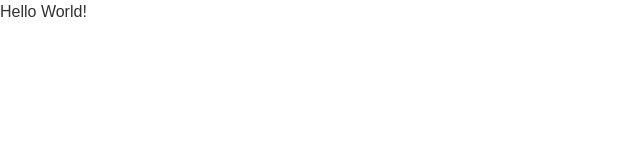
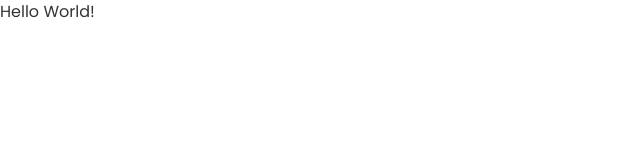
Before and after one commit to rodolfoHOk/fullstack-club.fullstack-week-7, a Next.js app in the folder donalds/: page / in a window 1280 px wide. Shown: the top 160 px of the page, without its empty margins (0-640 px from the left). Built offline with nearby package versions, Linux system fonts and the light colour scheme.

Commit message:
feat: config app fonts

```diff
--- a/donalds/src/app/layout.tsx
+++ b/donalds/src/app/layout.tsx
@@ -1,20 +1,15 @@
 import type { Metadata } from 'next';
-import { Geist, Geist_Mono } from 'next/font/google';
+import { Poppins } from 'next/font/google';
 import './globals.css';
 
-const geistSans = Geist({
-  variable: '--font-geist-sans',
-  subsets: ['latin'],
-});
-
-const geistMono = Geist_Mono({
-  variable: '--font-geist-mono',
+const poppins = Poppins({
+  weight: ['100', '200', '300', '400', '500', '600', '700', '800', '900'],
   subsets: ['latin'],
 });
 
 export const metadata: Metadata = {
-  title: 'Create Next App',
-  description: 'Generated by create next app',
+  title: 'FSW Donalds',
+  description: 'Bora finalizar esse projeto lindo!',
 };
 
 export default function RootLayout({
@@ -24,11 +19,7 @@
 }>) {
   return (
     <html lang="en">
-      <body
-        className={`${geistSans.variable} ${geistMono.variable} antialiased`}
-      >
-        {children}
-      </body>
+      <body className={`${poppins.className} antialiased`}>{children}</body>
     </html>
   );
 }
```
